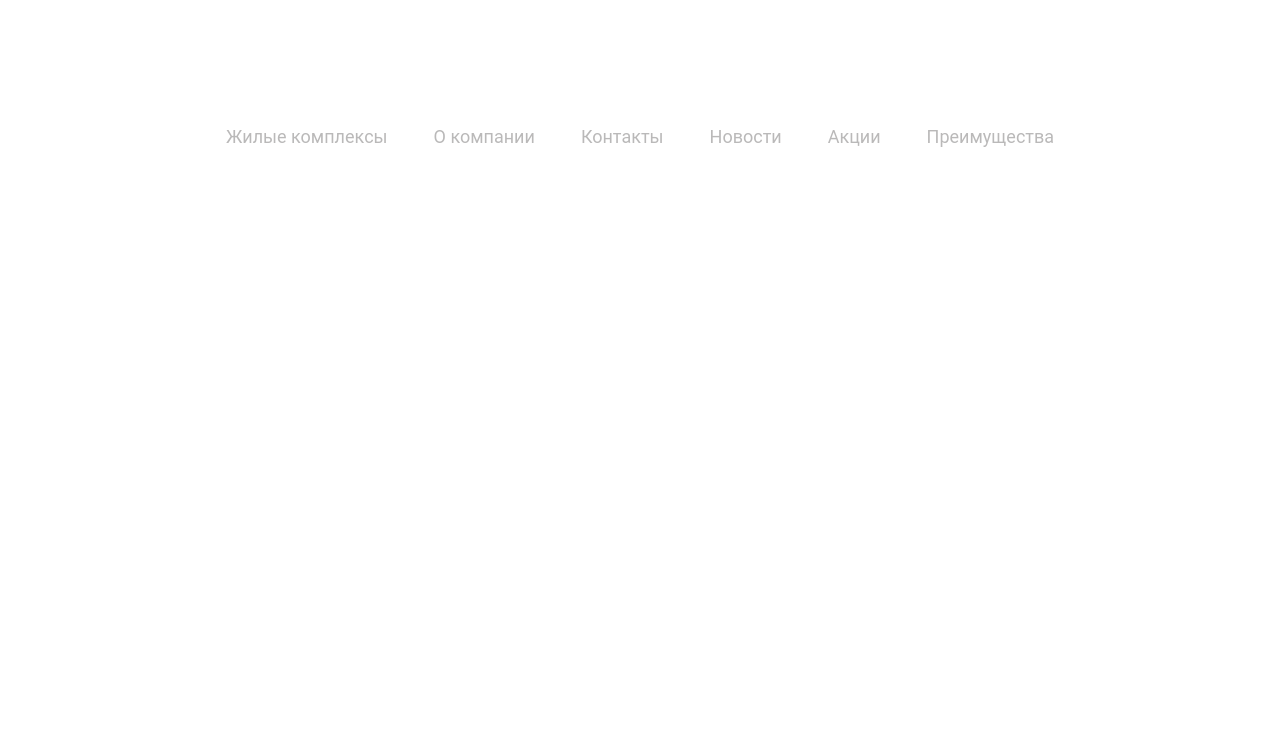
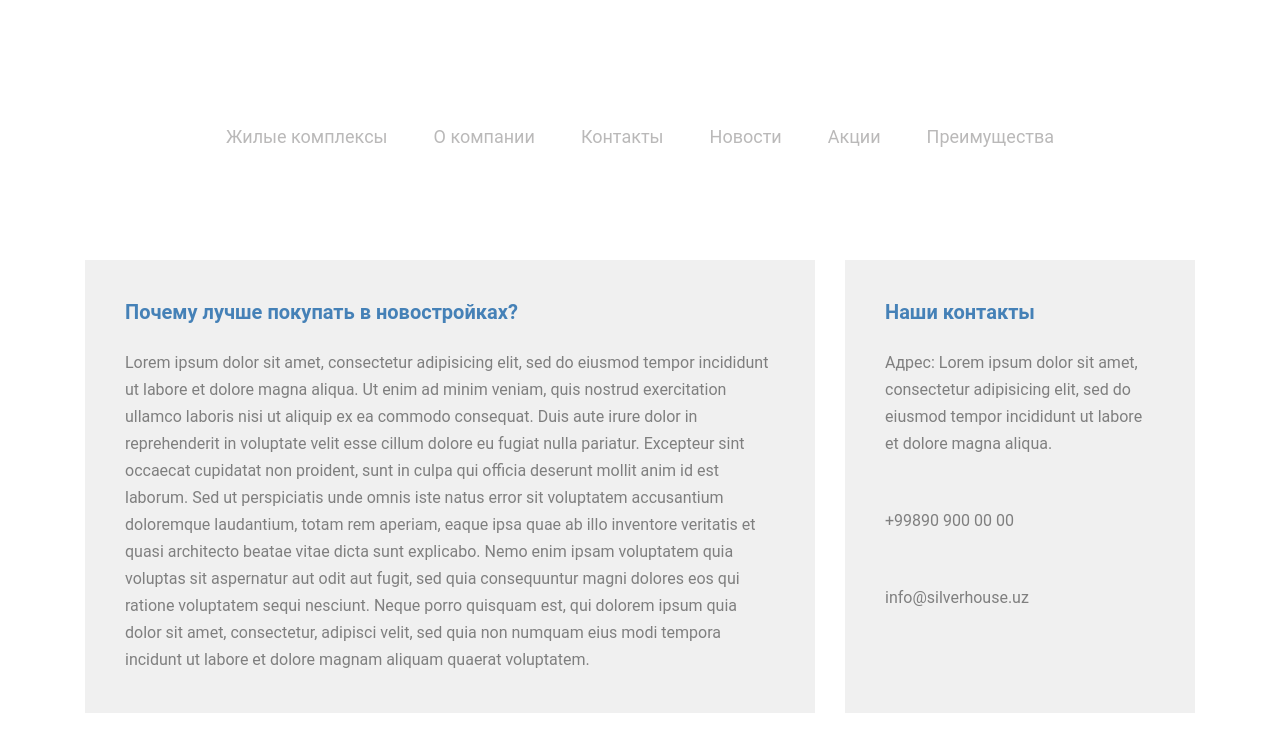
Before and after one commit to lenamiku/test-silver, a plain HTML site: page index.html in a window 1280 px wide. Drawn offline with Linux system fonts and the light colour scheme; a web font is replaced by a local one.

Commit message:
create-section

```diff
--- a/css/main.css
+++ b/css/main.css
@@ -44,4 +44,41 @@
 .header__img{
    width: 100%;
    object-fit: contain;
+   margin-top: 50px;
 }
+/* ===section=== */
+.content{
+   width: 1110px;
+   padding: 30px 0;
+   display: flex;
+   justify-content: space-between;
+   margin: 0 auto;
+}
+.content__info,
+.content__contacts{
+   min-height: 300px;
+   background:  #f0f0f0;
+   padding: 40px;
+}
+.content__contacts{
+   width: 350px;
+}
+.content__info{
+   width: 730px;
+}
+.content h2{
+   font-size: 20px;
+   font-weight: 700;
+   margin-bottom: 25px;
+   color: #4581b7;
+}
+.content p,
+.content a{
+   font-style: 16px;
+   line-height: 27px;
+   color: #7f7f7f;
+}
+.content a{
+   margin-top: 50px;
+   display: flex;
+}
--- a/index.html
+++ b/index.html
@@ -28,5 +28,19 @@
       </div>
    </header>
    <!-- heaeder end -->
+   <!-- section -->
+   <section class="content">
+      <div class="content__info">
+         <h2>Почему лучше покупать в новостройках?</h2>
+         <p>Lorem ipsum dolor sit amet, consectetur adipisicing elit, sed do eiusmod tempor incididunt ut labore et dolore magna aliqua. Ut enim ad minim veniam, quis nostrud exercitation ullamco laboris nisi ut aliquip ex ea commodo consequat. Duis aute irure dolor in reprehenderit in voluptate velit esse cillum dolore eu fugiat nulla pariatur. Excepteur sint occaecat cupidatat non proident, sunt in culpa qui officia deserunt mollit anim id est laborum. Sed ut perspiciatis unde omnis iste natus error sit voluptatem accusantium doloremque laudantium, totam rem aperiam, eaque ipsa quae ab illo inventore veritatis et quasi architecto beatae vitae dicta sunt explicabo. Nemo enim ipsam voluptatem quia voluptas sit aspernatur aut odit aut fugit, sed quia consequuntur magni dolores eos qui ratione voluptatem sequi nesciunt. Neque porro quisquam est, qui dolorem ipsum quia dolor sit amet, consectetur, adipisci velit, sed quia non numquam eius modi tempora incidunt ut labore et dolore magnam aliquam quaerat voluptatem.</p>
+      </div>
+      <div class="content__contacts">
+         <h2>Наши контакты</h2>
+         <p>Адрес: Lorem ipsum dolor sit amet, consectetur adipisicing elit, sed do eiusmod tempor incididunt ut labore et dolore magna aliqua. </p>
+         <a href="#">+99890 900 00 00</a>
+         <a href="#">info@silverhouse.uz</a>
+      </div>
+   </section>
+   <!-- section end -->
 </body>
 </html>
```
